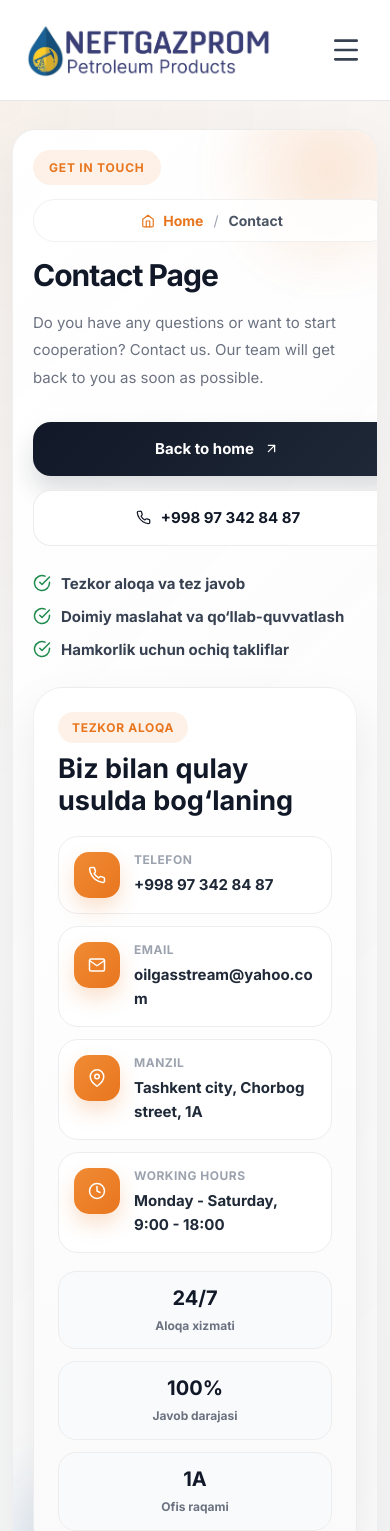
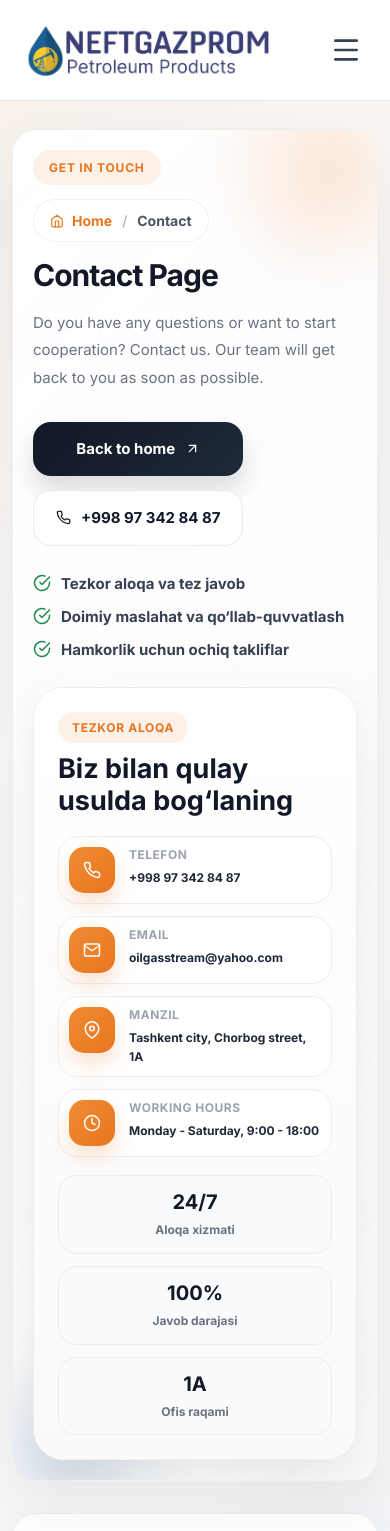
Before and after one commit to AkmaljonYusupov/NeftGasProm, a React (Vite) app: page /contact in a window 390 px wide. Shown: the top 1531 px of the page. Built offline with nearby package versions, Linux system fonts and the light colour scheme.

Commit message:
Contact va About

```diff
--- a/src/components/page/About.module.scss
+++ b/src/components/page/About.module.scss
@@ -512,6 +512,7 @@
 @media (max-width: 480px) {
   .heroActions {
     flex-direction: column;
+		width: fit-content;
   }
 
   .primaryBtn,
@@ -530,7 +531,7 @@
   .floatingBadge,
   .experienceCard {
     position: static;
-    width: 100%;
+    width: fit-content;
     margin-top: 14px;
   }
 
--- a/src/components/page/Contact.module.scss
+++ b/src/components/page/Contact.module.scss
@@ -262,7 +262,7 @@
   display: flex;
   align-items: flex-start;
   gap: 14px;
-  padding: 15px;
+  padding: 10px;
   border-radius: 20px;
   background: #fff;
   border: 1px solid #ededed;
@@ -286,7 +286,7 @@
 
   strong {
     display: block;
-    font-size: 15px;
+    font-size: 12px;
     line-height: 1.6;
     color: #1f2937;
     font-weight: 800;
@@ -699,7 +699,9 @@
   .formHint {
     width: 100%;
     justify-content: center;
+    font-size: 20px;
     text-align: center;
+    flex: 1 1 100px;
   }
 
   .mapWrapper {
@@ -722,11 +724,13 @@
   .breadcrumb,
   .primaryBtn,
   .secondaryBtn {
-    width: 100%;
+
+
     justify-content: center;
   }
 
   .heroButtons {
+    width: fit-content;
     flex-direction: column;
   }
 
```
